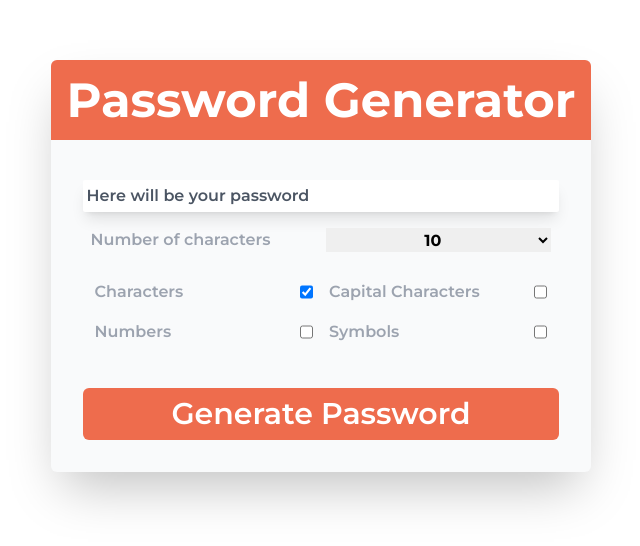
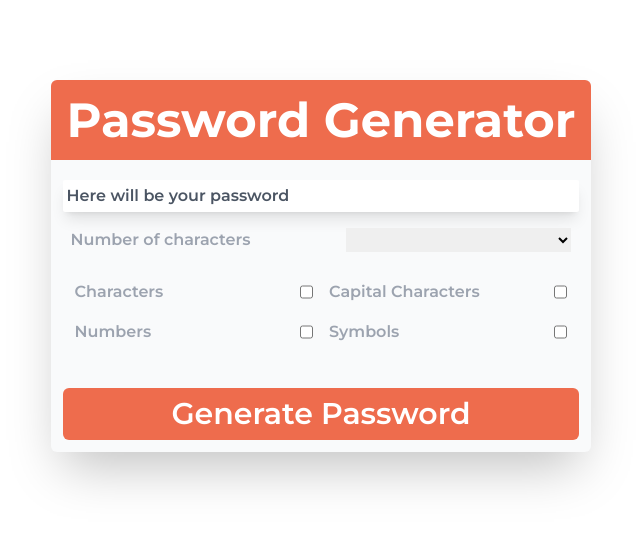
Before and after one commit to jonycorn/password-creator, a Vue app: page / in a window 1280 px wide. Shown: the part 134-680 px from the top of the page, without its empty margins (319-959 px from the left). Built offline with nearby package versions, Linux system fonts and the light colour scheme.

Commit message:
so many bugs...

```diff
--- a/src/App.vue
+++ b/src/App.vue
@@ -45,7 +45,7 @@
       >
         Password Generator
       </h1>
-      <div class="flex flex-col gap-10 m-5 sm:p-3 sm:gap-2">
+      <div class="flex flex-col gap-10 py-5 px-5 sm:p-3 sm:gap-2">
         <div
           class="
             bg-white
@@ -93,14 +93,11 @@
         </div>
         <div class="p-2 flex justify-between appearance-none">
           <label
-            class="
-              text-gray-400
-              transition-all
-              duration-500
-              text-2xl
-              sm:text-base
-            "
-            :class="{ 'text-black dark:text-white': numOfChars }"
+            class="transition-all duration-500 text-2xl sm:text-base"
+            :class="{
+              'text-black dark:text-white': numOfChars,
+              'text-gray-400': !numOfChars,
+            }"
             for="characters"
             >Number of characters</label
           >
@@ -169,10 +166,10 @@ export default {
   data() {
     return {
       options: Array.from({ length: 20 }, (_, i) => i + 1),
-      numOfChars: 10,
+      numOfChars: 0,
 
       states: {
-        smallChars: true,
+        smallChars: false,
         capChars: false,
         numbers: false,
         symbols: false,
@@ -232,9 +229,6 @@ export default {
         symbols.map((x) => arr.push(x));
       }
 
-      console.log(this.states);
-      console.log(arr);
-
       const finalPassword = [];
       for (let i = 0; i < this.numOfChars; i++) {
         finalPassword.push(arr[Math.floor(Math.random() * arr.length)]);
@@ -269,7 +263,7 @@ export default {
         selection.removeAllRanges();
         selection.addRange(range);
       } else {
-        console.warn("Could not select text in node: Unsupported browser.");
+        console.error("Could not select text in node: Unsupported browser.");
       }
     },
     copyToClipboard(text) {
@@ -281,9 +275,7 @@ export default {
       document.body.removeChild(elem);
     },
     setState(payload) {
-      // console.log(payload);
       this.states[payload.elName] = payload.state;
-      console.log(this.states);
     },
     createPassword() {
       this.passwordRendered = false;
--- a/src/components/BaseCheckbox.vue
+++ b/src/components/BaseCheckbox.vue
@@ -13,13 +13,21 @@
     @click="emitChange"
   >
     <label
-      class="text-gray-400 transition-all duration-500 pointer-events-none"
-      :class="{ 'text-black dark:text-white': curState }"
+      class="transition-all duration-500 pointer-events-none"
+      :class="{
+        'text-black dark:text-white': curState,
+        'text-gray-400': !curState,
+      }"
       :for="checkType"
     >
       {{ declareName }}</label
     >
-    <input v-model="curState" :id="checkType" type="checkbox" />
+    <input
+      class="bg-violet-500"
+      v-model="curState"
+      :id="checkType"
+      type="checkbox"
+    />
   </div>
 </template>
 
```
